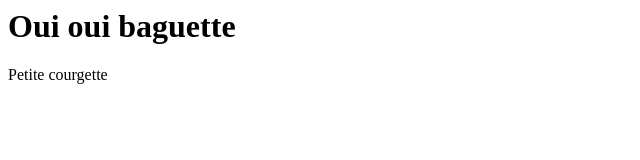
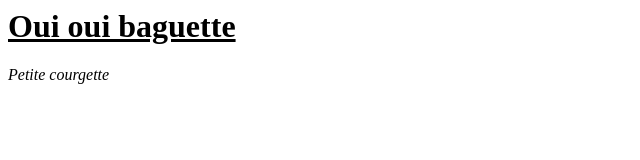
Before and after one commit to Cocachu/notreProjetCD, a plain HTML site: page index.html in a window 1280 px wide. Shown: the whole page, without its empty margins (0-640 px from the left). Drawn offline with Linux system fonts and the light colour scheme.

Commit message:
Modification index.html avec h1 souligné et p en italique

```diff
--- a/index.html
+++ b/index.html
@@ -6,8 +6,8 @@
 	</head>
 
 	<body>
-		<h1>Oui oui baguette</h1>
-		<p>Petite courgette</p>
+		<h1><u>Oui oui baguette</u></h1>
+		<p><i>Petite courgette</i></p>
 	</body>
 
 </html>
```
